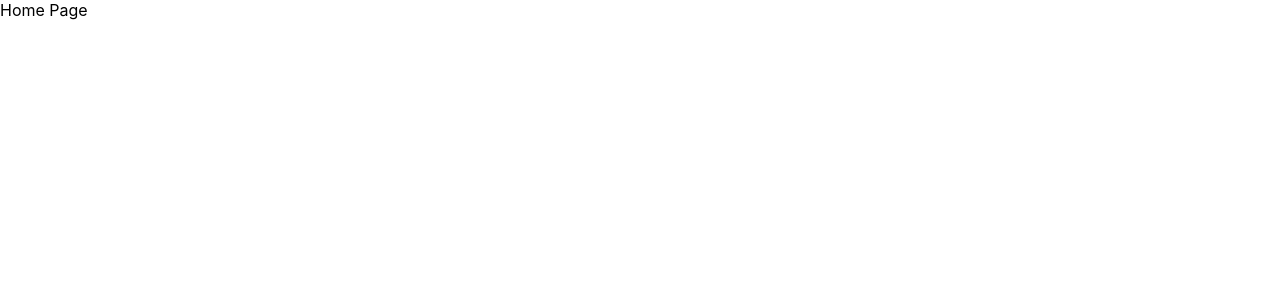
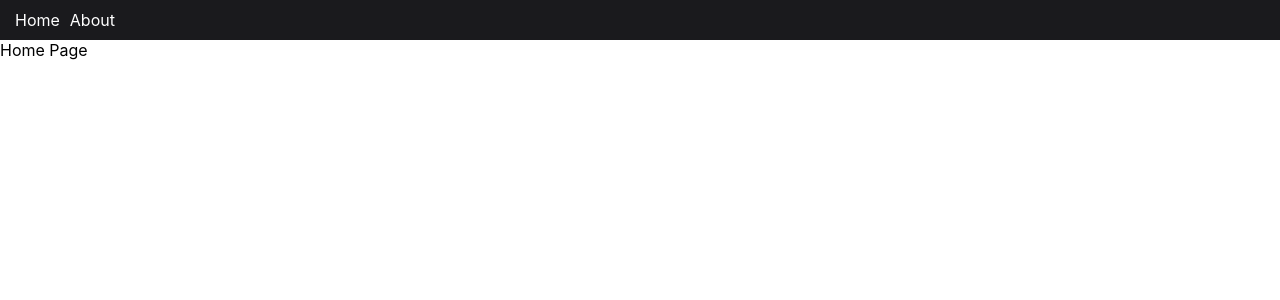
Before and after one commit to Tejas204/React-Router-Application, a React (Create React App) app: page / in a window 1280 px wide. Shown: the top 300 px of the page. Built offline with nearby package versions, Linux system fonts and the light colour scheme.

Commit message:
Added Link component

```diff
--- a/src/App.js
+++ b/src/App.js
@@ -3,13 +3,17 @@ import './App.css';
 import { Routes,Route } from 'react-router-dom';
 import Home from './Components/Home';
 import About from './Components/About';
+import Navbar from './Components/Navbar';
 
 function App() {
   return (
     // Within the routes component, we define the individual routes
     // Thus, Routes is the parent component of the Route component
+    <>
+    {/* Navbar: Utilizes the routes defined above to provide clickable links*/}
+    <Navbar></Navbar>
+
     <Routes>
-
       {/* Route has 2 props: path and element
           1. Path --> the destination to which we should be directed; for root element it is '/'
           2. Element --> the component that should be rendered when the path matches; in this case, the 'Home' component
@@ -18,6 +22,8 @@ function App() {
       <Route path='about' element={<About/>}></Route>
     </Routes>
 
+
+    </>
   );
 }
 
--- /dev/null
+++ b/src/Components/Navbar.js
@@ -0,0 +1,23 @@
+import React from 'react'
+import { Link } from 'react-router-dom'
+
+const Navbar = () => {
+  return (
+    <nav>
+        {/* To navigate to another route using links, react-router-dom provides us with
+        the Link component
+            1. Link provides an anchor component in the dom
+            2. Instead of href, we use the to prop
+            3. The to prop accepts the route or path to the new page */}
+
+        {/* Note: Here we give /about instead of just 'about'
+            1. This is called as static routing
+            2. The behaviour will remain same if / is removed
+            3. It is a part of dynamic routing */}
+        <Link to='/'>Home</Link>
+        <Link to='/about'>About</Link>
+    </nav>
+  )
+}
+
+export default Navbar
--- a/src/index.css
+++ b/src/index.css
@@ -11,3 +11,14 @@ code {
   font-family: source-code-pro, Menlo, Monaco, Consolas, 'Courier New',
     monospace;
 }
+
+nav{
+  background-color: #1a1a1d;
+  padding: 10px;
+}
+
+nav a{
+  color: white;
+  text-decoration: none;
+  padding: 5px;
+}
```
